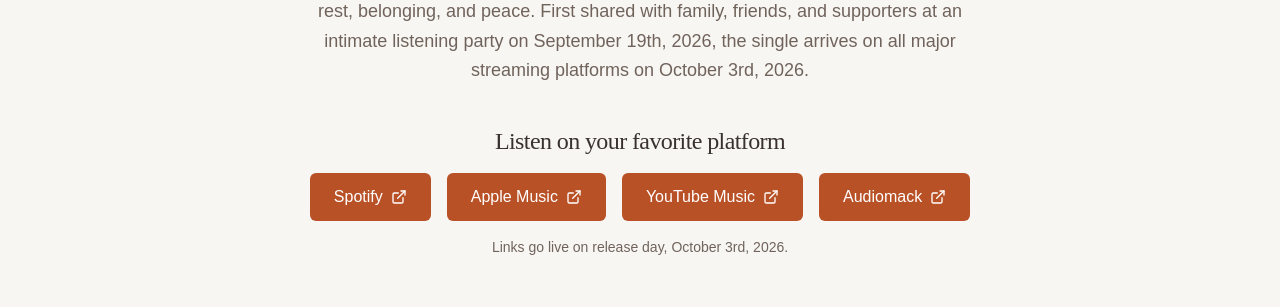
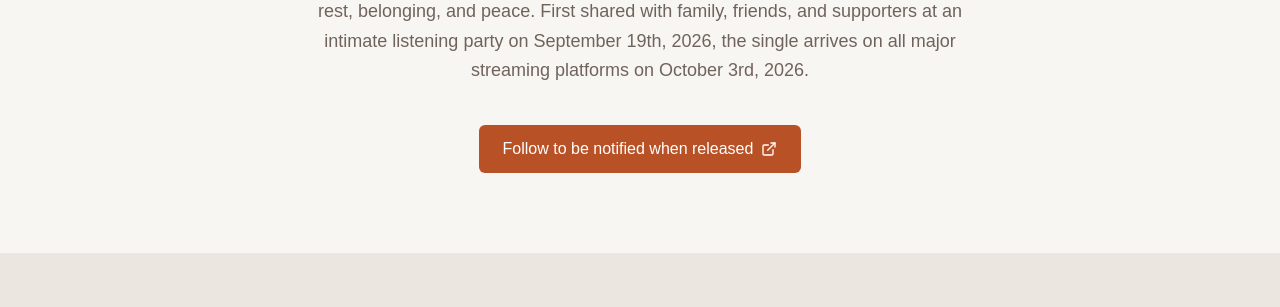
Before and after one commit to mofe125/jesunimofe, a React (Vite) app: page /new-releases in a window 1280 px wide. Shown: the part 860-1167 px from the top of the page. Built offline with nearby package versions, Linux system fonts and the light colour scheme.

Commit message:
Changes
Co-authored-by: mofe125 <210016861+mofe125@users.noreply.github.com>

```diff
--- a/src/pages/NewReleases.tsx
+++ b/src/pages/NewReleases.tsx
@@ -18,13 +18,6 @@ const gallery = [
   { src: assetUrl(imgCrowd), caption: "Guests on their feet at the listening party" },
   { src: assetUrl(imgGuests), caption: "Guests capturing the moment" },
   { src: assetUrl(imgSmiles), caption: "Joy all around, September 19th, 2026" },
-];
-
-const platforms = [
-  { name: "Spotify", url: "#" },
-  { name: "Apple Music", url: "#" },
-  { name: "YouTube Music", url: "#" },
-  { name: "Audiomack", url: "#" },
 ];
 
 const NewReleases = () => {
@@ -71,25 +64,15 @@ const NewReleases = () => {
             single arrives on all major streaming platforms on October 3rd, 2026.
           </p>
 
-          {/* Streaming buttons */}
-          <h3 className="font-heading text-2xl mb-4">Listen on your favorite platform</h3>
-          <div className="flex flex-wrap justify-center gap-4">
-            {platforms.map((platform) => (
           <a
-                key={platform.name}
-                href={platform.url}
+            href="https://open.spotify.com/user/31kzejxbi7lcecxlhfura43fgjzu?si=T2DJY6BuT1inxhTob00Y9w&utm_source=copy-link"
             target="_blank"
             rel="noopener noreferrer"
             className="inline-flex items-center gap-2 bg-primary text-primary-foreground px-6 py-3 rounded-md font-medium transition-all hover:bg-primary/90 hover:scale-105"
           >
-                {platform.name}
+            Follow to be notified when released
             <ExternalLink size={16} />
           </a>
-            ))}
-          </div>
-          <p className="text-sm text-muted-foreground mt-4">
-            Links go live on release day, October 3rd, 2026.
-          </p>
         </div>
       </section>
 
```
Also changed, not shown: 1 other file (tests, documents, lock files or other folders). Lines whose indentation alone changed are shown as unchanged.
